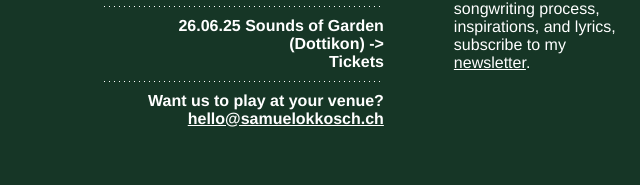
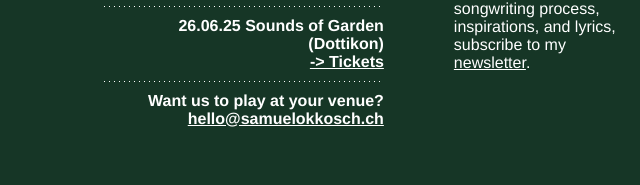
Before and after one commit to samuelokkosch/okkosch-website, a plain HTML site: page index.html in a window 1280 px wide. Shown: the part 495-680 px from the top of the page, 241-881 px from the left. Drawn offline with Linux system fonts and the light colour scheme; a web font is replaced by a local one.

Commit message:
Update index.html

```diff
--- a/index.html
+++ b/index.html
@@ -67,9 +67,9 @@
             <p>hibernating at the moment... back on stage in april!</p>
             <hr>
             <a class="live-show" href="https://www.sounds-of-garden.ch/lineup/" target="_blank" rel="noopener noreferrer">
-              26.06.25 Sounds of Garden (Dottikon) ->
-              <a class="live-show" href="https://www.sounds-of-garden.ch/tickets/" target="_blank" rel="noopener noreferrer">
-                Tickets</a>
+              26.06.25 Sounds of Garden (Dottikon)
+              <a class="live-show" href="https://www.sounds-of-garden.ch/tickets/" target="_blank" rel="noopener noreferrer" style="text-decoration:underline">
+                -> Tickets</a>
             </a>
             <hr>
             <p>Want us to play at your venue? <a class="email-link" href="mailto:hello@samuelokkosch.ch">
```
